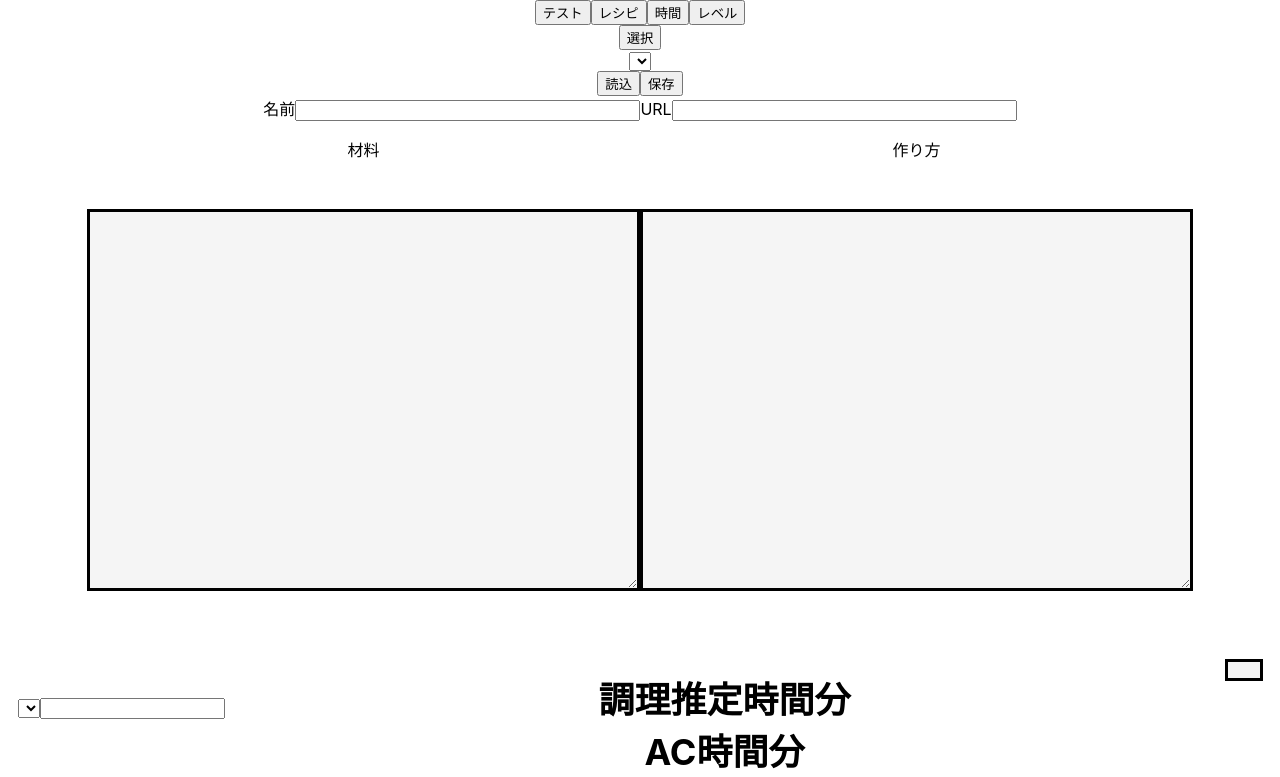
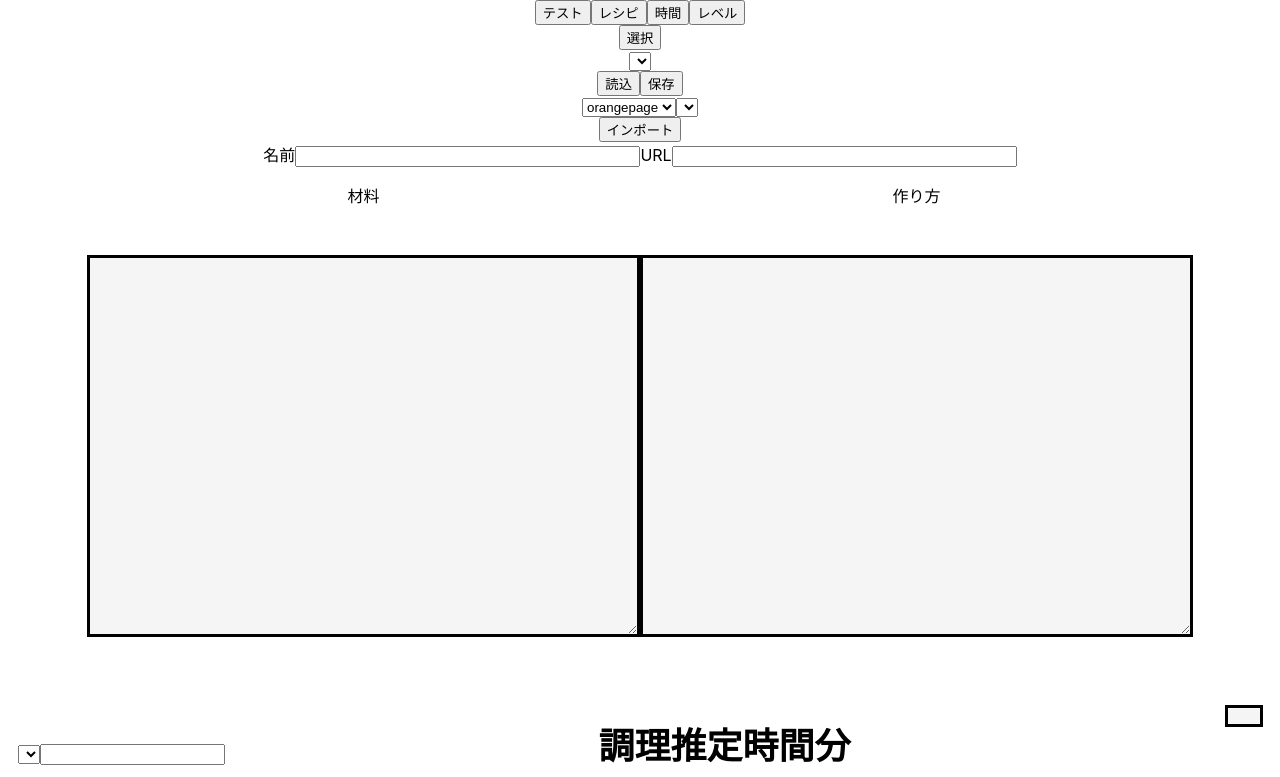
Before and after one commit to tsukudamayo/recipe-analysis-proto, a React (Create React App) app: page / in a window 1280 px wide. Shown: the top 777 px of the page. Built offline with nearby package versions, Linux system fonts and the light colour scheme.

Commit message:
インポートしたデータへの対応

```diff
--- a/src/RecipeForm.js
+++ b/src/RecipeForm.js
@@ -16,8 +16,8 @@ import {
 
 import './RecipeForm.css'
 
-const POST_URL = 'http://localhost:5000';
-// const POST_URL = 'https://sampleweekcookdatapotal.azurewebsites.net';
+// const POST_URL = 'http://localhost:5000';
+const POST_URL = 'https://sampleweekcookdatapotal.azurewebsites.net';
 // const POST_URL = 'http://23.100.108.226:5000';
 // const POST_URL = 'http://192.168.99.100:5000';
 
@@ -51,6 +51,9 @@ export const RecipeForm = ({
   refferenceRecipeID,
   recipeTitle,
   recipeUrl,
+  selectedRecipeDataType,
+  selectedRecipeDataTypeFiles,
+  selectedRecipeDataTypeFile,
   loading,
   onSubmit
 }) => {
@@ -84,6 +87,9 @@ export const RecipeForm = ({
     refferenceRecipeID,
     recipeTitle,
     recipeUrl,
+    selectedRecipeDataType,
+    selectedRecipeDataTypeFiles,
+    selectedRecipeDataTypeFile,
     loading
   });
 
@@ -108,10 +114,36 @@ export const RecipeForm = ({
     case 'refferenceRecipe':
       refferenceHandler(target);
       break;
+    case 'selectedRecipeDataType':
+      fetchRecipeDataFiles(target);
+      break;
     default:
       ;
       break;
     }
+  };
+
+  const fetchRecipeDataFiles = (target) => {
+    console.log('fetchRecipeDataFiles');
+    console.log('[target.name] : ', [target.name]);
+    console.log('target.value : ', target.value);
+    axios.post(POST_URL + '/filelist', {
+      method: 'POST',
+      data: target.value,
+      headers: {
+        'Content-Types': 'application/json',
+        'Access-Control-Allow-Origin': '*',
+      }
+    })
+      .then((response) => {
+        console.log('response : ', response);
+        console.log('recipe : ', recipe);
+        setRecipe((recipe) => ({
+          ...recipe,
+          selectedRecipeDataTypeFiles: response.data['data']
+        }));
+      });
+
   };
 
   const computeLevel = (parameters) => {
@@ -576,6 +608,44 @@ export const RecipeForm = ({
     })
   }
 
+  const importData = () => {
+    console.log('recipe : ', recipe);
+    axios.post(POST_URL + '/import', {
+      method: 'POST',
+      data: recipe,
+      headers: {
+        'Content-Types': 'application/json',
+        'Access-Control-Allow-Origin': '*'
+      }
+    })
+      .then((response) => {
+        console.log('response : ', response);
+        console.log('response.data.data["ingredients"] : ', response.data.data['ingredients']);
+        setRecipe((recipe) => ({
+          ...recipe,
+          ingredientsList: objectToIngredientsText(response.data.data['ingredients']),
+          originalRecipe: response.data.data['recipe'],
+          recipeUrl: response.data.data['url'],
+          recipeTitle: response.data.data['title']
+        }));
+      });
+  }
+
+  const objectToIngredientsText = (ingredientsObject) => {
+    let outputText = '';
+    Object.keys(ingredientsObject).forEach(function(key, idx) {
+      console.log('key : ', key);
+      console.log('v : ', ingredientsObject[key]);
+      outputText += key;
+      outputText += '　';
+      outputText += ingredientsObject[key];
+      outputText += '\n';
+    });
+    console.log('outputText : ', outputText);
+
+    return outputText;
+  };
+
   // ////////////////////////////// //
   // for select save data file name //
   // ////////////////////////////// //
@@ -619,6 +689,14 @@ export const RecipeForm = ({
     return <option value={key}>{key}</option>
   });
 
+  const recipeDataType = [
+    'orangepage', 'betterhome'
+  ];
+
+  const selectRecipeDataType = recipeDataType.map((key) => {
+    return <option value={key}>{key}</option>
+  });
+
   // ////////////////////////// //
   // render RecipForm Component //
   // ////////////////////////// //
@@ -649,6 +727,33 @@ export const RecipeForm = ({
         </form>
         <button onClick={readJson}>読込</button>
         <button onClick={outputJson}>保存</button>
+      </div>
+      <div  className="importData">
+        <form id="selectedRecipeDataType">
+          <select
+            name="selectedRecipeDataType"
+            value={recipe.selectedRecipeDataType}
+            id="selectedRecipeDataType"
+            onChange={handleChange}
+          >
+            {selectRecipeDataType}
+          </select>
+          <select
+            name="selectedRecipeDataTypeFile"
+            value={recipe.selectedRecipeDataTypeFile}
+            id="selectedRecipeDataTypeFile"
+            onChange={handleChange}
+          >
+            {recipe.selectedRecipeDataTypeFiles === undefined
+             ? null
+             : recipe.selectedRecipeDataTypeFiles.map((data) => (
+               <option key={data}>{data}</option>
+             ))
+            }
+          </select>
+
+        </form>
+        <button onClick={importData}>インポート</button>
       </div>
       <div className="recipeName">
         <form
```
